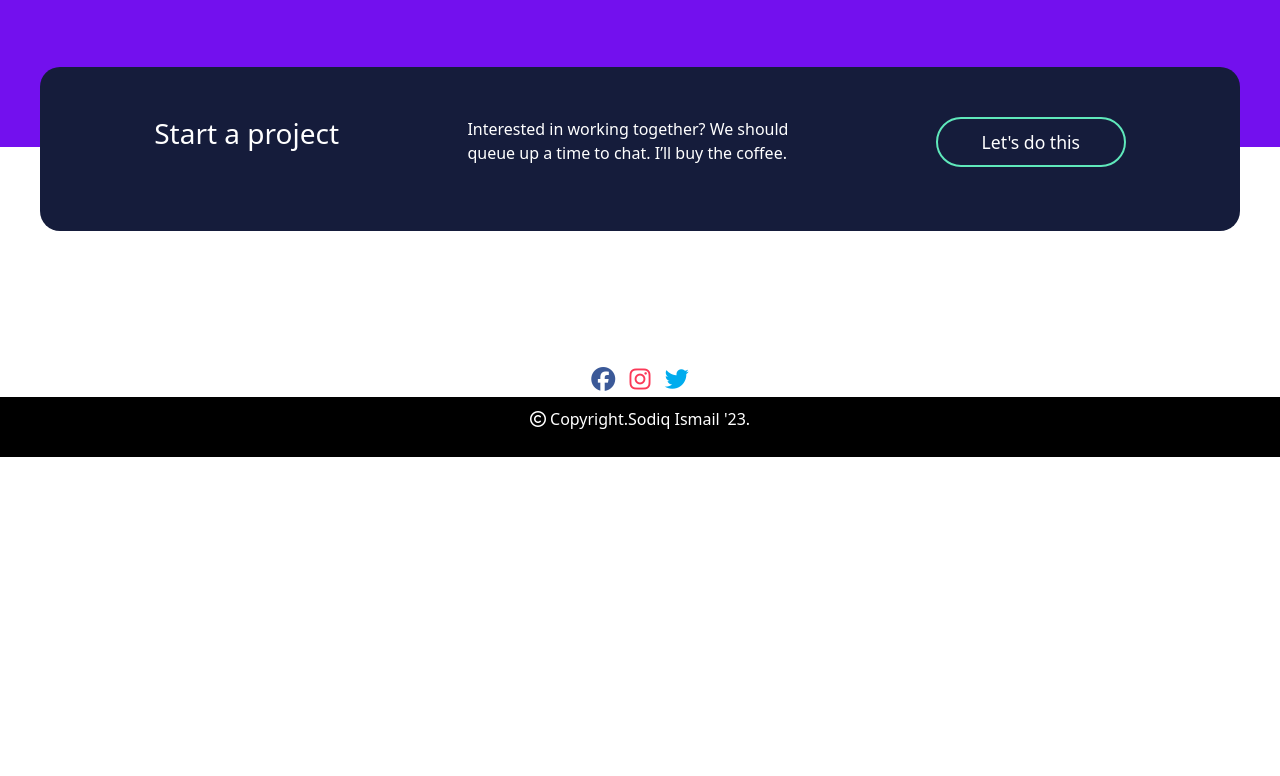
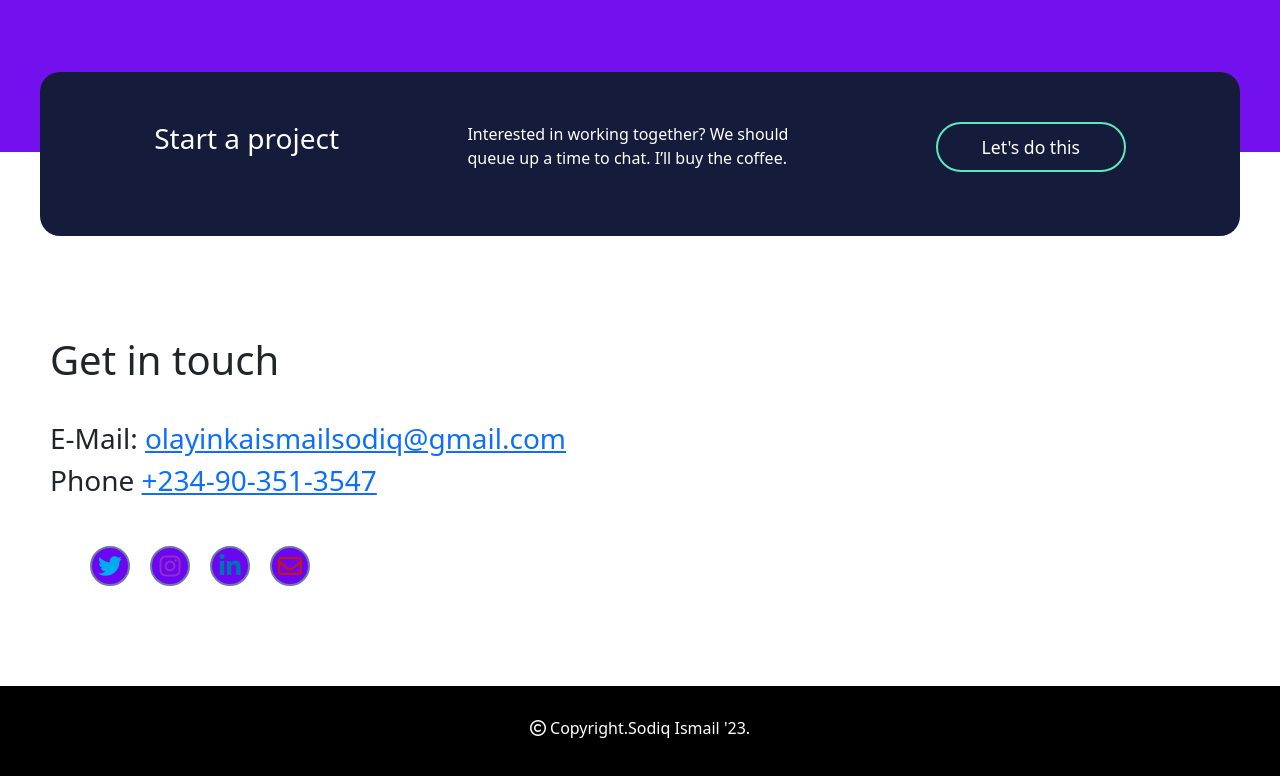
Before and after one commit to ttherealm/Realm-s-Portfolio, a plain HTML site: page index.html in a window 1280 px wide. Shown: the part 2014-2790 px from the top of the page. Before the commit the page ends 2471 px from the top, so only its background shows below. Drawn offline with nearby package versions, Linux system fonts and the light colour scheme.

Commit message:
contactt

```diff
--- a/css/styles.css
+++ b/css/styles.css
@@ -3,6 +3,7 @@
 }
 body{
     position: relative;
+    padding-top: 90px;
 }
 
 /* NAV */
@@ -10,6 +11,9 @@ nav{
     display:flex;
     justify-content: space-between;
     padding: 20px 100px;
+}
+.logo>img{
+
 }
 
 .message{
@@ -90,6 +94,8 @@ nav{
     font-size: 1.1rem;
         padding: 20px 50px;
         margin: auto;
+        width: 800px;
+        line-height: 1.7;
 }
 
 /* SERVICES */
@@ -171,48 +177,68 @@ nav{
 
 #social-media{
     padding: 50px 50px 0 50px;
-    text-align: center;
+}
+.contact{
+    position: relative;
+        bottom: 60px;
+}
+.contact>h2{
+    padding:30px 0;
+    font-size: 2.5rem;
+}
+.contact>h3>a{
+    text-transform: lowercase;
+
 }
 
-.socials>h3{
-    font-size: 1.8rem;
-    font-weight: 500;
-    padding-top: 15px;
-}
-.socials>p{
-font-size: 1rem;
-    font-weight: 500;
-}
-.social-icons>.icons{
-        font-size: 1.5rem;
-        margin:0 5px;
+.social-icons{
+    text-align: center;
+    padding: 30px;
+    display: flex;
+
 }
 
+.social-icons>.icons{
+       background-color: #6c05f2;
+        font-size: 1.5rem;
+        margin: 10px;
+        border-radius: 25px;
+        width: 40px;
+        height: 40px;
+        text-align: center;
+        border: 2px solid #6d78a8;
+}
+.social-icons>.icons:hover{
+    background-color: #fff;
+}
+.social-icons>.icons>.twitter{
+    color: #00acee;
+    margin: auto;
+}
+.social-icons>.icons>.insta{
+    color:#962fbf ;
+}
+.social-icons>.icons>.linkedin{
+    color: #0072b1;
+}
+.social-icons>.icons>.mail {
+    color: #c71610;
 
-
-.insta{
-    color:#fb3958;
-}
-.twitter{
-
-    color:#00acee;
-}
-.facebook{
-    color: #3b5998;
 }
 
 /* FOOTER */
 
-footer{background-color: #000;
-    color: #fff;
-    text-align: center;
-    padding: 10px;
-    font-size: 1rem;
+footer{
+    background-color: #000;
+        color: #fff;
+        text-align: center;
+        padding: 30px;
+        font-size: 1rem;
 }
 
 /* MEDIA QUERIES */
 
-@media (min-device-height: 667px) and (min-device-width: 375px){
+@media (max-device-height: 667px) and (max-device-width: 375px){
    * {
         margin: 0;
         padding: 0;
@@ -302,7 +328,13 @@ footer{background-color: #000;
                        background-color: #7310ee;
                        text-align: center;
                        color: #fff;
-                       padding: 30px 0 80px 0;
+                       padding: 30px 0 50px 0;
+                   }
+                   .cta>h2{
+                    margin-top: 40px;
+                   }
+                   .cta>input{
+                    visibility: hidden;
                    }
 
            /* PROJECT */
@@ -341,6 +373,17 @@ footer{background-color: #000;
                        color: #000;
                    }
 
+             /* CONTACT */
+                          /* form>.input {
+                              margin-bottom: 20px;
+                              border: 2px solid #000;
+                              padding: 10px;
+                          }
+                          form>.textarea{
+
+                          }
+               */
+
 
 
 
--- a/index.html
+++ b/index.html
@@ -26,7 +26,7 @@
     integrity="sha384-kenU1KFdBIe4zVF0s0G1M5b4hcpxyD9F7jL+jjXkk+Q2h455rYXK/7HAuoJl+0I4"
     crossorigin="anonymous"></script>
 
-<nav>
+<nav class="navbar fixed-top bg-light">
     <div class="logo">
       <img src="" alt="">
     </div>
@@ -38,7 +38,7 @@
 
 <section id="dev-info">
     <div class="dev-info">
-        <h1>Front-end Developer,Web Designer & Content Writer</h1>
+        <h1>Front-end Developer & Web Designer</h1>
         <p>I design and code beautifully simple things and I love what I do</p>
         <img src="https://mattfarley.ca/img/mf-avatar.svg" alt="">
         <p>Specializing in custom theme development. If you're a business seeking a web presence or are looking to hire, contact me
@@ -50,16 +50,16 @@
 <section id="About">
   <div class="about">
     <h2>Hi, I’m Sodiq Ismail. Nice to meet you.</h2>
-    <p>I major in Ebook writing, website design and development. With a custom website, you can create a unique online presence that showcases your brand, products, and services in the
-    best possible way. <br> We are equipped with the latest tools and technologies to deliver outstanding results. Whether you
-    need a simple brochure website, an e-commerce platform, or a complex web application, we can help you achieve your
-    goals. We understand the importance of delivering a website that is fast, reliable, and easy to use. <br> That's why we work
+    <p> With a custom website, you can create a unique online presence that showcases your brand, products, and services in the
+    best possible way. Whether you need a simple brochure website, an e-commerce platform, or a complex web application, we can help you achieve your
+    goals. We understand the importance of delivering a website that is fast, reliable, and easy to use. That's why we work
     closely with our clients to ensure that their website meets their specific needs and requirements. Get in touch with us
     today to learn more about how we can help you take your online presence to the next level.</p>
   </div>
 </section>
 
 <section id="Services">
+  <!-- <h2>SERVICES TO OFFER</h2> -->
 
   <div class="row">
 
@@ -120,17 +120,35 @@
 </div>
 
 <section id="social-media">
-  <div class="socials">
+  <div class="contact">
+    <h2>Get in touch</h2>
+    <h3>E-Mail: <a href="mailto:"><span>OLAYINKAISMAILSODIQ@GMAIL.COM</span></a></h3>
+    <h3>Phone <a href="tel:+"><span>+234-90-351-3547</span></a></h3>
+
 
     <div class="social-icons">
-      <a class="icons facebook" href=""><i class="fa-brands fa-facebook"></i></a>
-      <a class="icons insta" href=""><i class="fa-brands fa-instagram"></i></a>
-      <a class="icons twitter" href=""><i class="fa-brands fa-twitter"></i></a>
+      <div class="twitter icons">
+          <a class="icon twitter" href="https://twitter.com/Oluwarealm"><i class="fa-brands fa-twitter"></i></a>
+      </div>
+
+      <div class="insta icons">
+        <a class="icon insta" href="https://instagram.com/ttherealm_"><i class="fa-brands fa-instagram"></i></a>
+      </div>
+
+      <div class="linkedin icons">
+        <a class="icon linkedin" href=""><i class="fa-brands fa-linkedin-in"></i></a>
+      </div>
+
+      <div class="mail icons">
+        <a class="icon mail" href=""><i class="fa-regular fa-envelope"></i></a>
+      </div>
+
     </div>
   </div>
 
 
 </section>
+
 <footer>
   <p><i class="fa-regular fa-copyright"></i> Copyright.Sodiq Ismail '23.</p>
 </footer>
```
